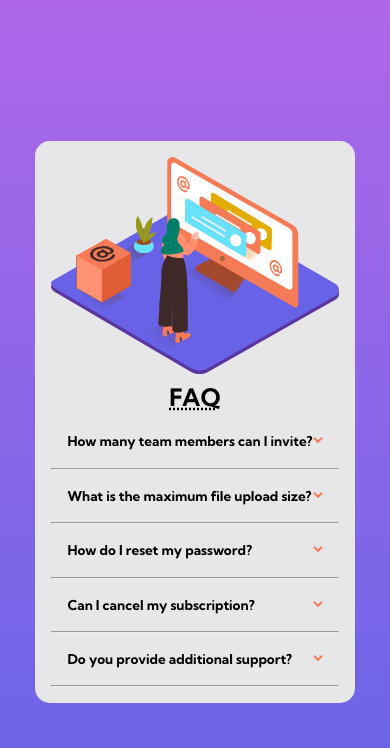
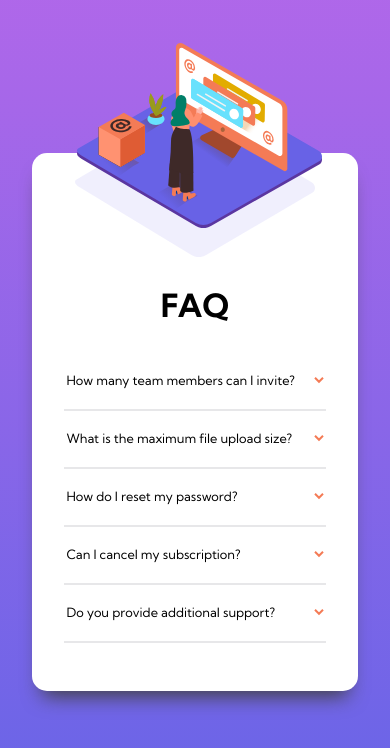
Before and after one commit to eigdoyr/faq-accordion-card-main, a plain HTML site: page index.html in a window 390 px wide. Drawn offline with Linux system fonts and the light colour scheme.

Commit message:
complete mobile version

```diff
--- a/index.html
+++ b/index.html
@@ -32,7 +32,7 @@
           />
         </div>
         <div class="card__container-main">
-          <h1>
+          <h1 class="card__title">
             <abbr title="Frequently Asked Question">FAQ</abbr>
           </h1>
           <div class="card__container-faq">
--- a/styles.css
+++ b/styles.css
@@ -8,7 +8,8 @@
   --very-dark-grayish-blue: hsl(237, 12%, 33%);
   --dark-grayish-blue: hsl(240, 6%, 50%);
 
-  --ight-grayish-blue: hsl(240, 5%, 91%);
+  --light-grayish-blue: hsl(240, 5%, 91%);
+  --white: hsl(0, 0%, 100%);
 }
 
 *,
@@ -70,13 +71,58 @@ body {
   min-height: 100vh;
   font-family: "Kumbh Sans", sans-serif;
   background-image: linear-gradient(var(--soft-violet), var(--soft-blue));
+  padding: 8rem 0 8rem 0;
 }
 
-details {
+.card__container {
+  background-color: var(--white);
   padding: 1rem;
+  border-radius: 15px;
+  background-image: url(./images/bg-pattern-mobile.svg);
+  background-position: 50% 0;
+  background-repeat: no-repeat;
+  width: 20.375rem;
+  padding: 8rem 1rem 3rem 1rem;
+  position: relative;
+  box-shadow: 0px 15px 20px -10px hsl(0, 0%, 25%);
 }
 
-summary {
+.card__img-main {
+  width: 75%;
+  position: absolute;
+  top: -110px;
+  left: 45px;
+}
+
+.card__title {
+  text-align: center;
+  font-size: 2rem;
+  font-weight: 700;
+  padding-bottom: 1.5rem;
+}
+
+abbr[title] {
+  text-decoration: none;
+}
+
+details > summary {
+  list-style: none;
+}
+
+.faq__details {
+  padding: 1.15rem;
+}
+
+.faq__details[open] .faq__question:after {
+  -webkit-transform: rotate(180deg);
+  transform: rotate(180deg);
+}
+
+.faq__details[open] .faq__question h2 {
+  font-weight: 700;
+}
+
+.faq__question {
   list-style-image: url(./images/icon-arrow-down.svg);
   list-style-position: initial;
   display: flex;
@@ -85,40 +131,33 @@ summary {
   max-width: 350px;
 }
 
-details > summary {
-  list-style: none;
-  width: 100%;
-}
-summary::-webkit-details-marker {
+.faq__question::-webkit-details-marker {
   display: none;
 }
 
-summary::after {
+.faq__question::after {
   content: url(./images/icon-arrow-up.svg);
-}
-details[open] summary:after {
-  content: url(./images/icon-arrow-down.svg);
+  margin-left: 1rem;
 }
 
-h1 {
-  text-align: center;
+.faq__question h2 {
+  font-size: 0.8rem;
+  font-weight: 100;
 }
 
-h2 {
-  font-size: 0.85rem;
+.faq__question:hover {
+  color: var(--soft-red);
+  cursor: pointer;
 }
 
-.card__container {
-  background-color: var(--ight-grayish-blue);
-  padding: 1rem;
-  border-radius: 15px;
-  min-height: auto;
+.faq__answer {
+  display: flex;
+  padding: 0.5rem 1rem 0.5rem 0;
+  color: var(--dark-grayish-blue);
 }
 
-.img__container-main {
-  margin-top: -8.5rem;
+hr {
+  border: 1px solid var(--light-grayish-blue);
+  margin: 0 auto;
+  width: 16.375rem;
 }
-
-.img__container-bg {
-  margin-top: -5rem;
-}
```
